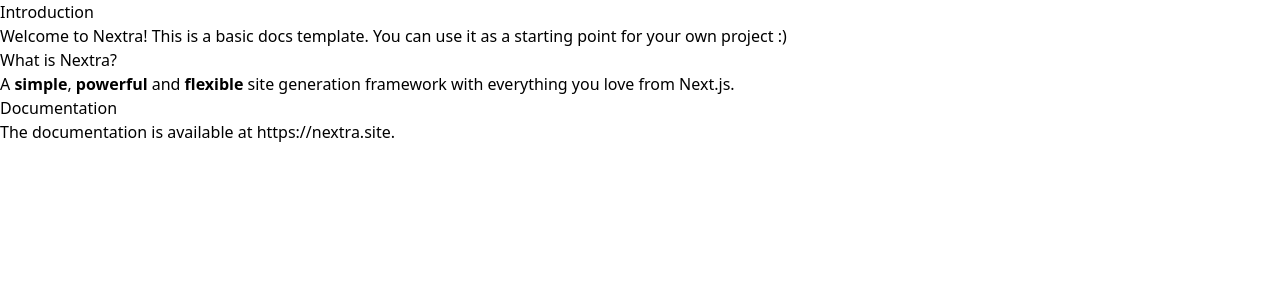
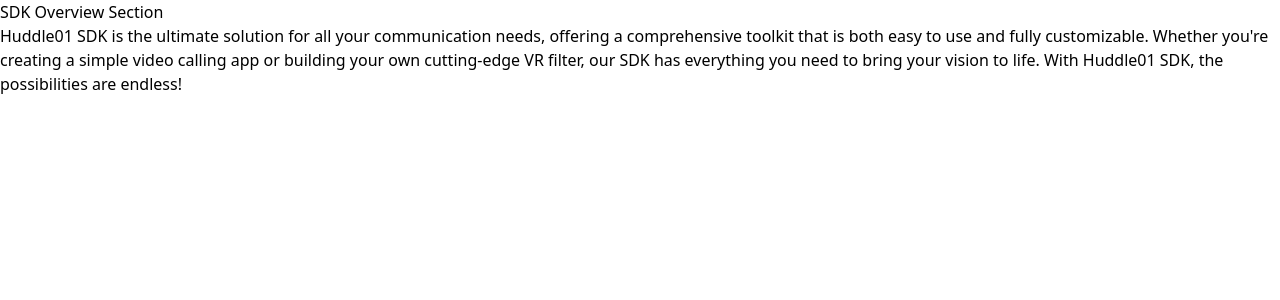
Before and after one commit to harry-sketch/Docs, a Next.js app: page / in a window 1280 px wide. Shown: the top 300 px of the page. Built offline with nearby package versions, Linux system fonts and the light colour scheme.

Commit message:
add: basic heading in landing

```diff
--- a/components/counters.module.css
+++ /dev/null
@@ -1,6 +0,0 @@
-.counter {
-  border: 1px solid #ccc;
-  border-radius: 5px;
-  padding: 2px 6px;
-  margin: 12px 0 0;
-}
--- a/components/counters.tsx
+++ /dev/null
@@ -1,24 +0,0 @@
-// Example from https://beta.reactjs.org/learn
-
-import { useState } from 'react'
-import styles from './counters.module.css'
-
-function MyButton() {
-  const [count, setCount] = useState(0)
-
-  function handleClick() {
-    setCount(count + 1)
-  }
-
-  return (
-    <div>
-      <button onClick={handleClick} className={styles.counter}>
-        Clicked {count} times
-      </button>
-    </div>
-  )
-}
-
-export default function MyApp() {
-  return <MyButton />
-}
--- a/pages/index.mdx
+++ b/pages/index.mdx
@@ -1,11 +1,7 @@
-# Introduction
+# SDK Overview Section
 
-Welcome to Nextra! This is a basic docs template. You can use it as a starting point for your own project :)
-
-## What is Nextra?
-
-A **simple**, **powerful** and **flexible** site generation framework with everything you love from Next.js.
-
-## Documentation
-
-The documentation is available at [https://nextra.site](https://nextra.site).
+Huddle01 SDK is the ultimate solution for all your communication needs,
+offering a comprehensive toolkit that is both easy to use and fully
+customizable. Whether you're creating a simple video calling app or building
+your own cutting-edge VR filter, our SDK has everything you need to bring your
+vision to life. With Huddle01 SDK, the possibilities are endless!
--- a/tsconfig.json
+++ b/tsconfig.json
@@ -15,6 +15,6 @@
     "isolatedModules": true,
     "jsx": "preserve"
   },
-  "include": ["next-env.d.ts", "**/*.ts", "**/*.tsx", "components/common"],
+  "include": ["next-env.d.ts", "**/*.ts", "**/*.tsx", "components/common", "pages/index.tsx"],
   "exclude": ["node_modules"]
 }
```
Also changed, not shown: theme.config.tsx (+10 -8 lines), 1 other file (tests, documents, lock files or other folders).
